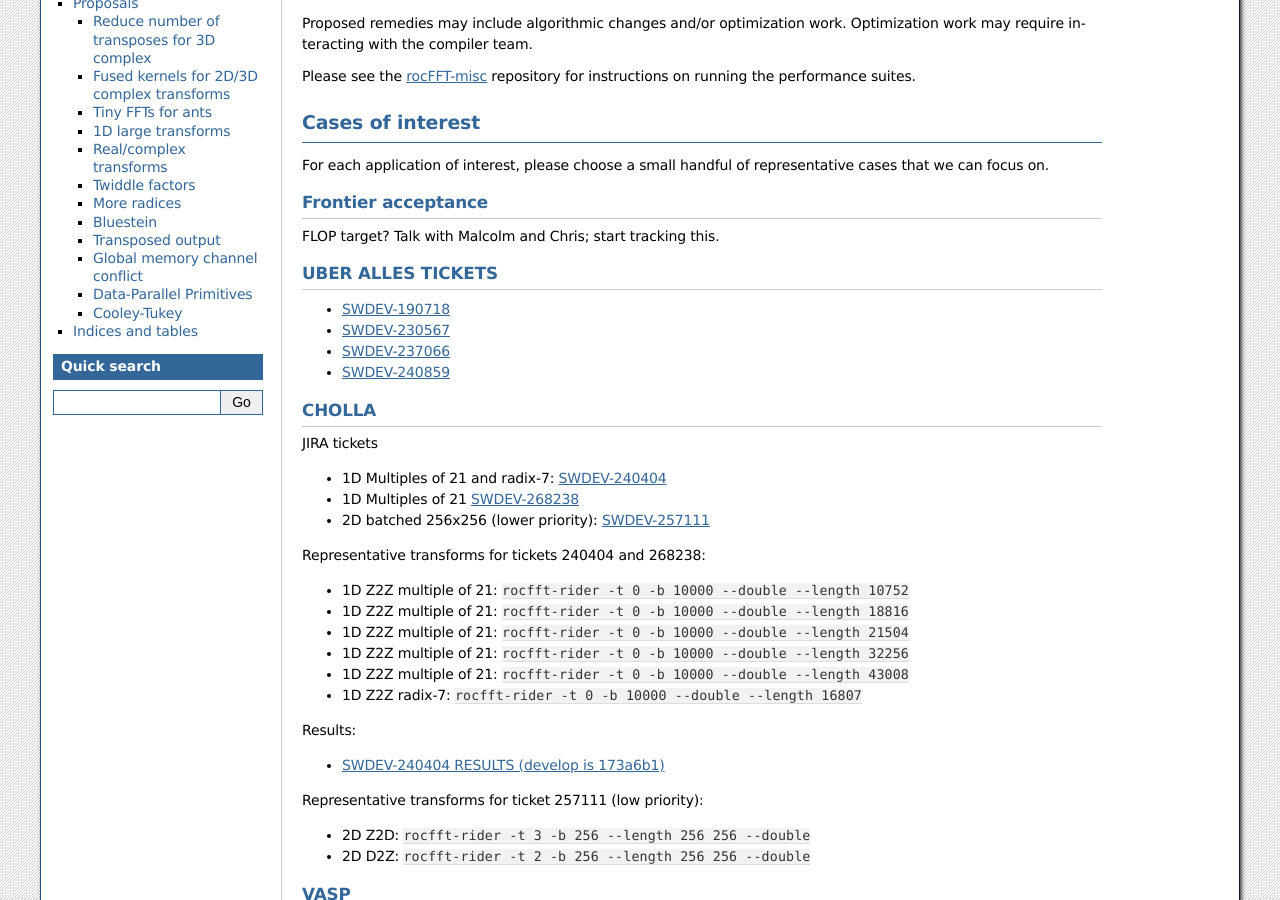
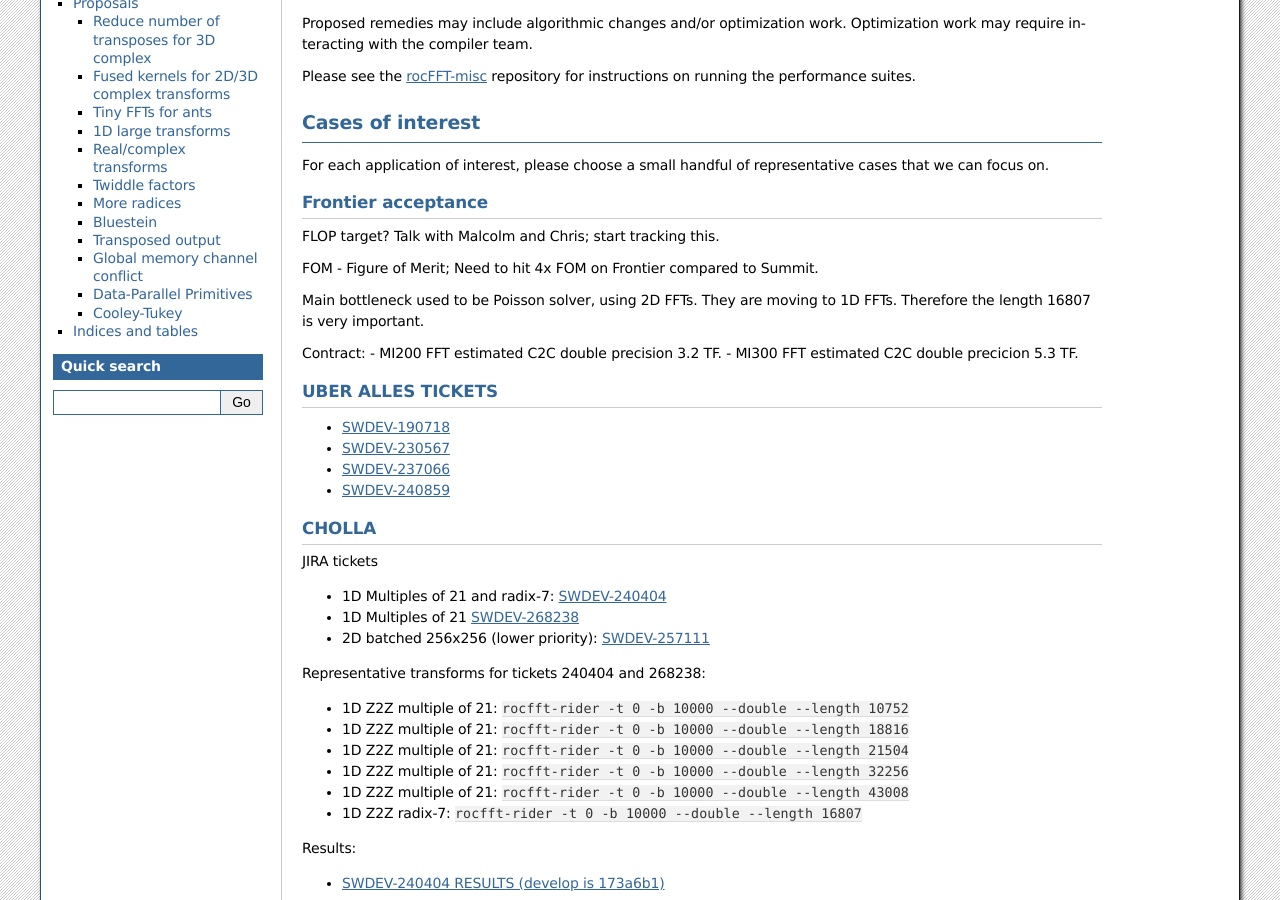
Before and after one commit to faraaz-bot/memory-testing, a Sphinx documentation site: the page built from docs/performance/source/performance.rst, in a window 1280 px wide and 900 px high, scrolled down 308 px. Built offline with Sphinx 7.4.7, drawn with Linux system fonts in a browser that asks for light colours.

Commit message:
Add FOM notes.

```diff
--- a/docs/performance/source/performance.rst
+++ b/docs/performance/source/performance.rst
@@ -39,6 +39,17 @@ Frontier acceptance
 ^^^^^^^^^^^^^^^^^^^
 
 FLOP target?  Talk with Malcolm and Chris; start tracking this.
+
+FOM - Figure of Merit; Need to hit 4x FOM on Frontier compared to Summit.
+
+Main bottleneck used to be Poisson solver, using 2D FFTs.  They are
+moving to 1D FFTs.  Therefore the length 16807 is very important.
+
+Contract:
+- MI200 FFT estimated C2C double precision 3.2 TF.
+- MI300 FFT estimated C2C double precicion 5.3 TF.
+
+
 
 
 UBER ALLES TICKETS
```
